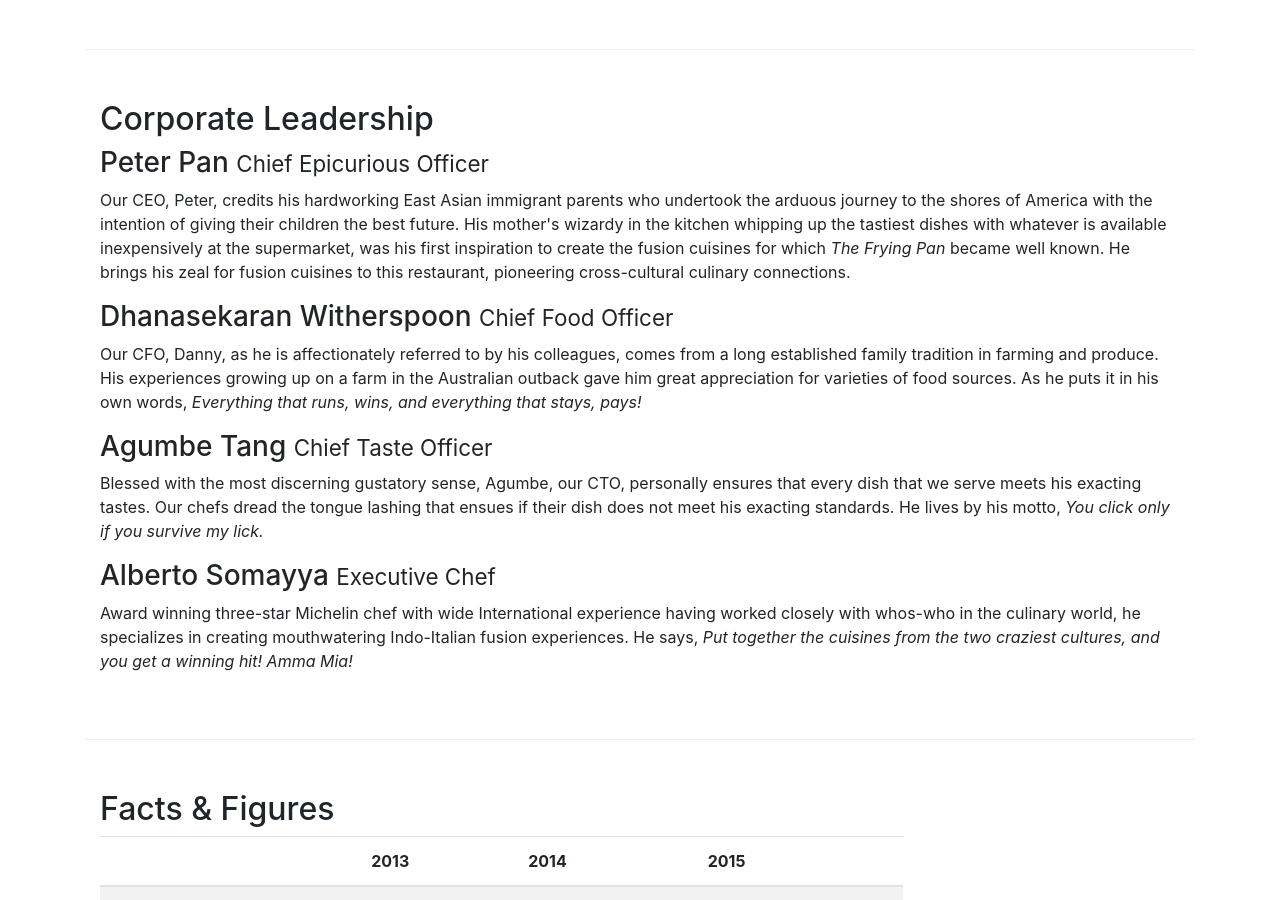
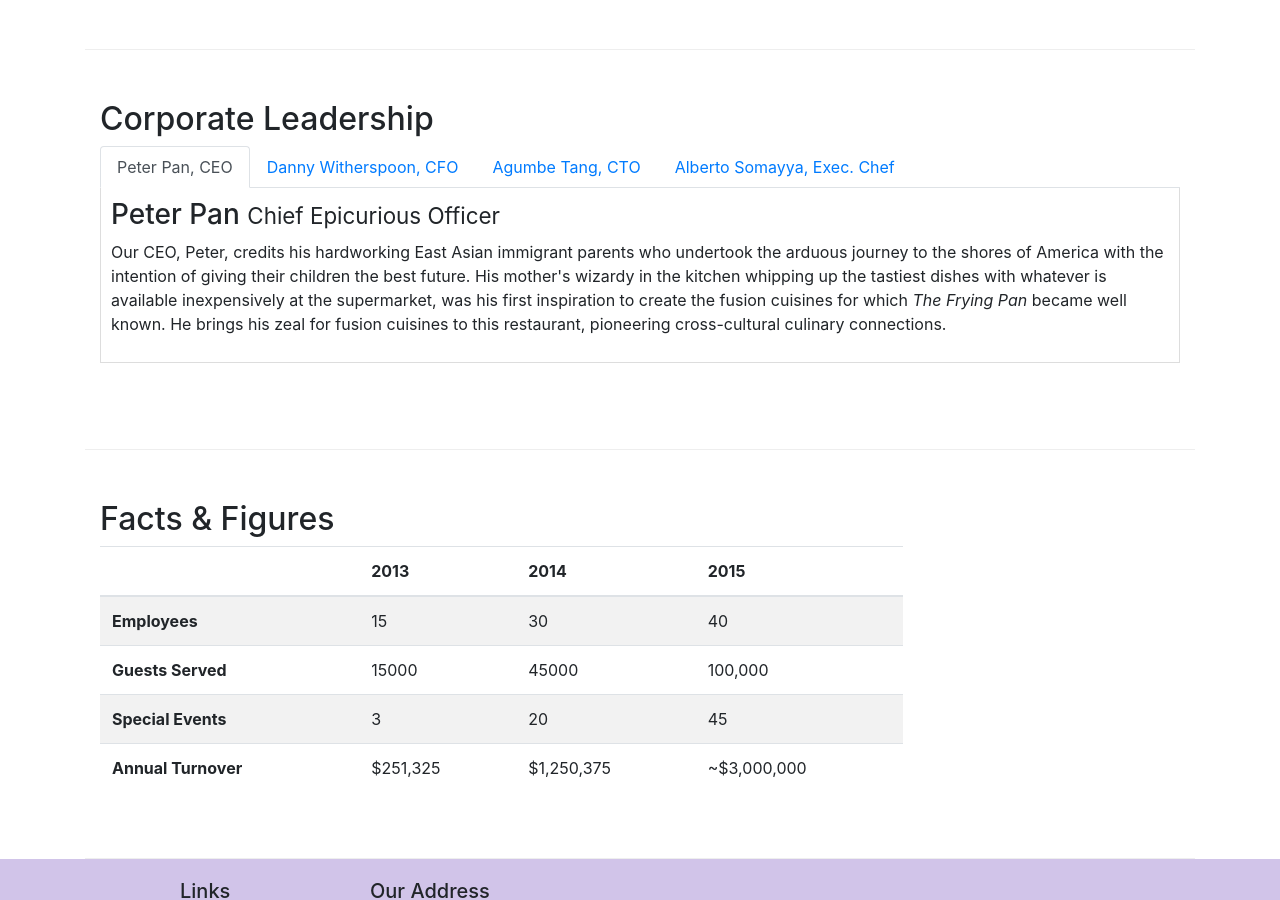
Before and after one commit to Rosseoko/RemindMe, a website: page aboutus.html in a window 1280 px wide. Shown: the part 861-1761 px from the top of the page. Drawn offline with nearby package versions, Linux system fonts and the light colour scheme.

Commit message:
Tabs navigation

```diff
--- a/aboutus.html
+++ b/aboutus.html
@@ -110,16 +110,49 @@
 
 
         <div class="row row-content">
-            <div class="col-sm-10 col-md-12">
+            <div class="col">
                 <h2>Corporate Leadership</h2>
+                <ul class="nav nav-tabs">
+                    <li class="nav-item">
+                      <a class="nav-link active" href="#peter"
+                        role="tab" data-toggle="tab">Peter Pan, CEO</a>
+                    </li>
+                    <li class="nav-item">
+                      <a class="nav-link" href="#danny" role="tab"
+                        data-toggle="tab">Danny Witherspoon, CFO</a>
+                    </li>
+                    <li class="nav-item">
+                      <a class="nav-link" href="#agumbe"role="tab"
+                        data-toggle="tab">Agumbe Tang, CTO</a>
+                    </li>
+                    <li class="nav-item">
+                      <a class="nav-link" href="#alberto" role="tab"
+                        data-toggle="tab">Alberto Somayya, Exec. Chef</a>
+                    </li>
+                </ul>
+
+                <div class="tab-content">
+                    <div role="tabpanel" class="tab-pane fade show active" id="peter">
                         <h3>Peter Pan <small>Chief Epicurious Officer</small></h3>
                         <p class="hidden-xs-down">Our CEO, Peter, credits his hardworking East Asian immigrant parents who undertook the arduous journey to the shores of America with the intention of giving their children the best future. His mother's wizardy in the kitchen whipping up the tastiest dishes with whatever is available inexpensively at the supermarket, was his first inspiration to create the fusion cuisines for which <em>The Frying Pan</em> became well known. He brings his zeal for fusion cuisines to this restaurant, pioneering cross-cultural culinary connections.</p>
+                    </div>
+
+                      <div role="tabpanel" class="tab-pane fade" id="danny">
                         <h3>Dhanasekaran Witherspoon <small>Chief Food Officer</small></h3>
                         <p class="hidden-xs-down">Our CFO, Danny, as he is affectionately referred to by his colleagues, comes from a long established family tradition in farming and produce. His experiences growing up on a farm in the Australian outback gave him great appreciation for varieties of food sources. As he puts it in his own words, <em>Everything that runs, wins, and everything that stays, pays!</em></p>
+                      </div>
+
+                     <div role="tabpanel" class="tab-pane fade" id="agumbe">
                         <h3>Agumbe Tang <small>Chief Taste Officer</small></h3>
-                <p class="hidden-xs-down">Blessed with the most discerning gustatory sense, Agumbe, our CTO, personally ensures that every dish that we serve meets his exacting tastes. Our chefs dread the tongue lashing that ensues if their dish does not meet his exacting standards. He lives by his motto, <em>You click only if you survive my lick.</em></p>
+                        <p cla ss="hidden-xs-down">Blessed with the most discerning gustatory sense, Agumbe, our CTO, personally ensures that every dish that we serve meets his exacting tastes. Our chefs dread the tongue lashing that ensues if their dish does not meet his exacting standards. He lives by his motto, <em>You click only if you survive my lick.</em></p>
+                     </div>
+
+                    <div role="tabpanel" class="tab-pane fade" id="alberto">
                         <h3>Alberto Somayya <small>Executive Chef</small></h3>
                         <p class="hidden-xs-down">Award winning three-star Michelin chef with wide International experience having worked closely with whos-who in the culinary world, he specializes in creating mouthwatering Indo-Italian fusion experiences. He says, <em>Put together the cuisines from the two craziest cultures, and you get a winning hit! Amma Mia!</em></p>
+                    </div>
+
+                 </div>
             </div>
        </div>
 
--- a/css/styles.css
+++ b/css/styles.css
@@ -40,3 +40,10 @@ body{
 .navbar-inverse{
   background-color: #512DA8;
 }
+
+.tab-content{
+  border-left: 1px solid #ddd;
+  border-right: 1px solid #ddd;
+  border-bottom: 1px solid #ddd;
+  padding: 10px;
+}
```
Also changed, not shown: index.html (+1 -2 lines). Lines whose indentation alone changed are shown as unchanged.
